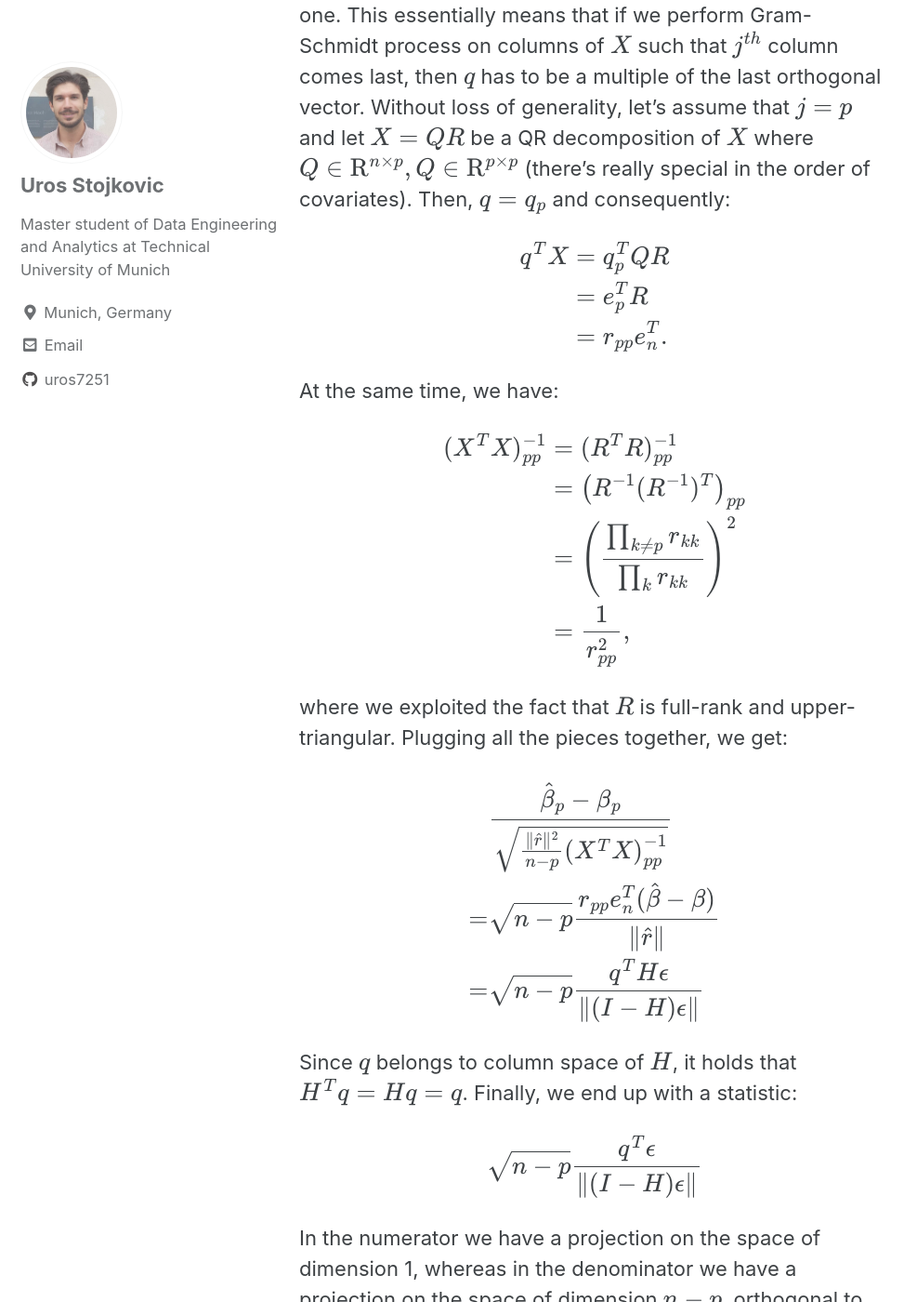
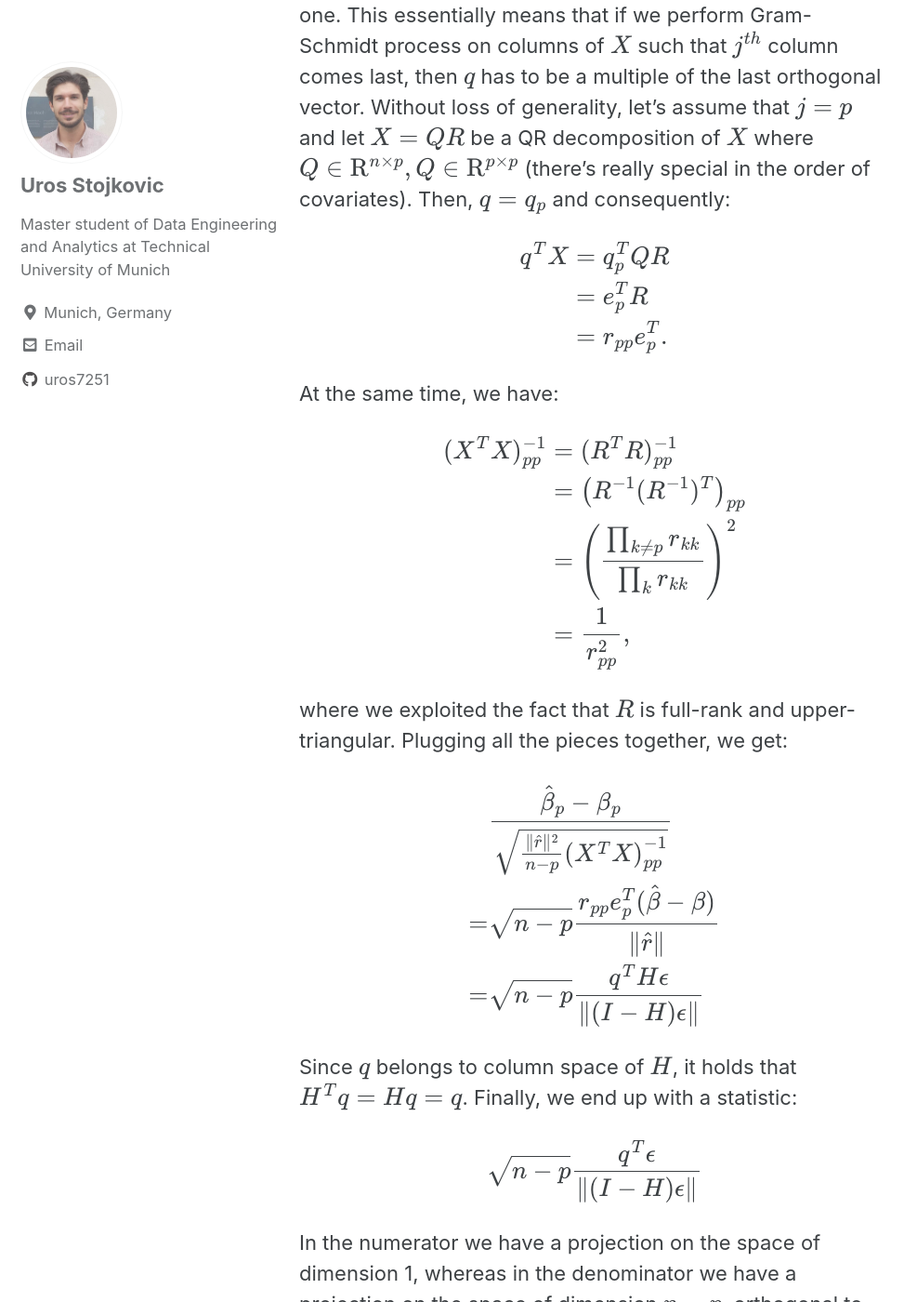
Before and after one commit to uros7251/uros7251.github.io, a Jekyll site: the page built from docs/_posts/2023-09-14-Linear-regression.md, in a window 1280 px wide and 1400 px high, scrolled down 5148 px. Shown: the whole window at 93% size, without its empty margins (0-987 px from the left). Built offline with Jekyll 4.4.1, drawn with Linux system fonts in a browser that asks for light colours; cached includes are drawn as plain includes.

Commit message:
fix some instances of bad translation

```diff
--- a/docs/_posts/2023-09-14-Linear-regression.md
+++ b/docs/_posts/2023-09-14-Linear-regression.md
@@ -128,7 +128,7 @@ We would like to find a vector $q$ such that $q^{T}X \propto e_{j}^{T}$ where $e
 
 $$\begin{align*}
 
-    q^{T}X &= q_{p}^{T}QR \\ &= e_{p}^{T}R \\ &= r_{pp}e_{n}^{T}.
+    q^{T}X &= q_{p}^{T}QR \\ &= e_{p}^{T}R \\ &= r_{pp}e_{p}^{T}.
 
 \end{align*}$$
 
@@ -144,7 +144,7 @@ where we exploited the fact that $R$ is full-rank and upper-triangular. Plugging
 
 $$\begin{align*}
 
-    &\frac{\hat{\beta}_{p}-\beta_{p}}{\sqrt{\frac{\|\hat{r}\|^{2}}{n-p}\left(X^{T}X\right)^{-1}_{pp}}} \\ =& \sqrt{n-p}\frac{r_{pp}e_{n}^{T}(\hat{\beta}-\beta)}{\|\hat{r}\|} \\ =& \sqrt{n-p}\frac{q^{T}H\epsilon}{\|(I-H)\epsilon\|}
+    &\frac{\hat{\beta}_{p}-\beta_{p}}{\sqrt{\frac{\|\hat{r}\|^{2}}{n-p}\left(X^{T}X\right)^{-1}_{pp}}} \\ =& \sqrt{n-p}\frac{r_{pp}e_{p}^{T}(\hat{\beta}-\beta)}{\|\hat{r}\|} \\ =& \sqrt{n-p}\frac{q^{T}H\epsilon}{\|(I-H)\epsilon\|}
 
 \end{align*}$$
 
```
Also changed, not shown: 18 other files.
